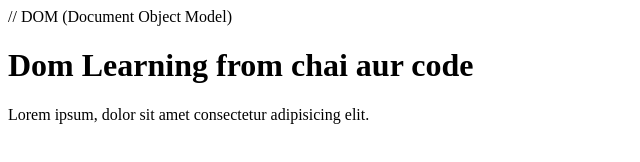
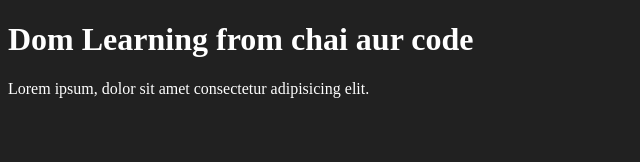
Before and after one commit to Vishwads99/js-hindi-youtube, a plain HTML site: page 06_DOM/one.html in a window 1280 px wide. Shown: the whole page, without its empty margins (0-640 px from the left). Drawn offline with Linux system fonts and the light colour scheme.

Commit message:
DOM studied

```diff
--- a/06_DOM/one.html
+++ b/06_DOM/one.html
@@ -1,4 +1,4 @@
-// DOM (Document Object Model)
+<!--DOM (Document Object Model)-->
 
 <!DOCTYPE html>
 <html lang="en">
@@ -13,8 +13,12 @@
         }
     </style>
 </head>
-<body>
-    <h1 id="title" class="heading">Dom Learning from chai aur code</h1>
+<body class="bg-black">
+    <div>
+    <h1 id="title" class="heading">Dom Learning from chai aur code
+        <span style="display: none;">Test Text</span>
+    </h1>
     <p>Lorem ipsum, dolor sit amet consectetur adipisicing elit.</p>
+    </div>
 </body>
 </html>
```
